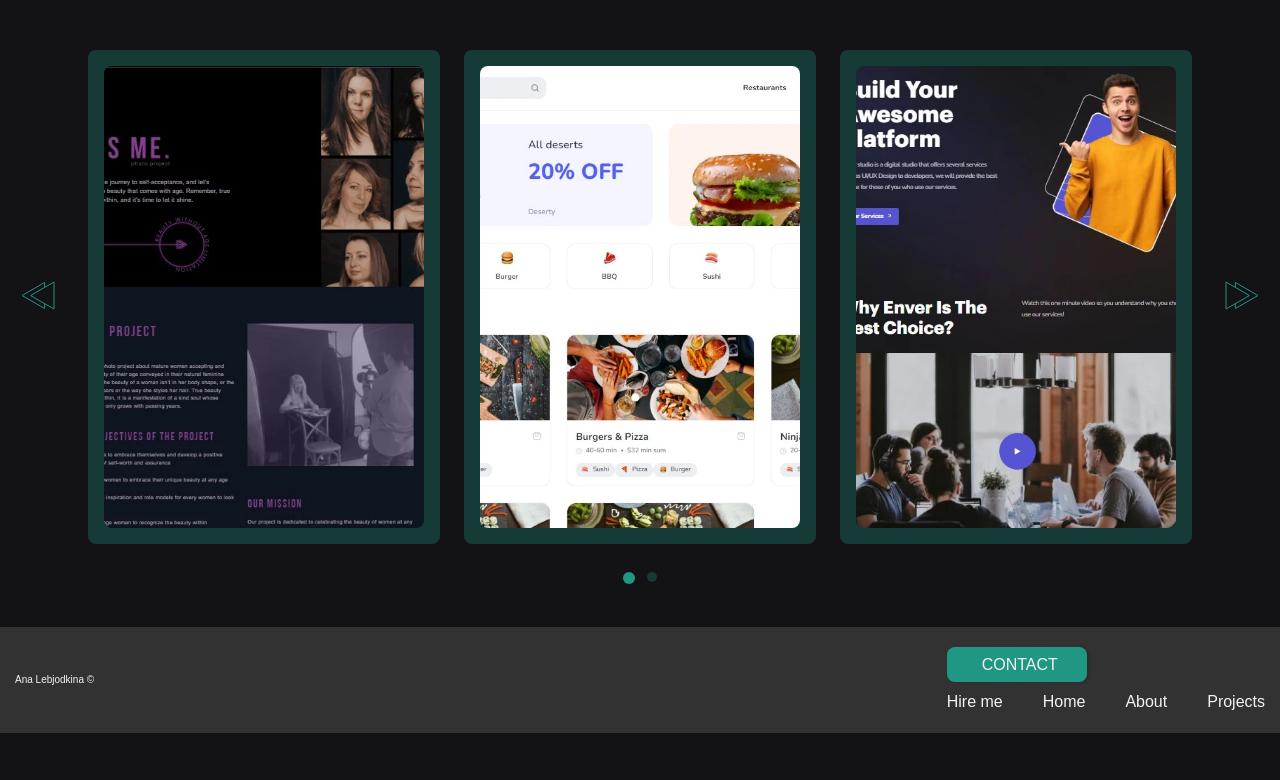
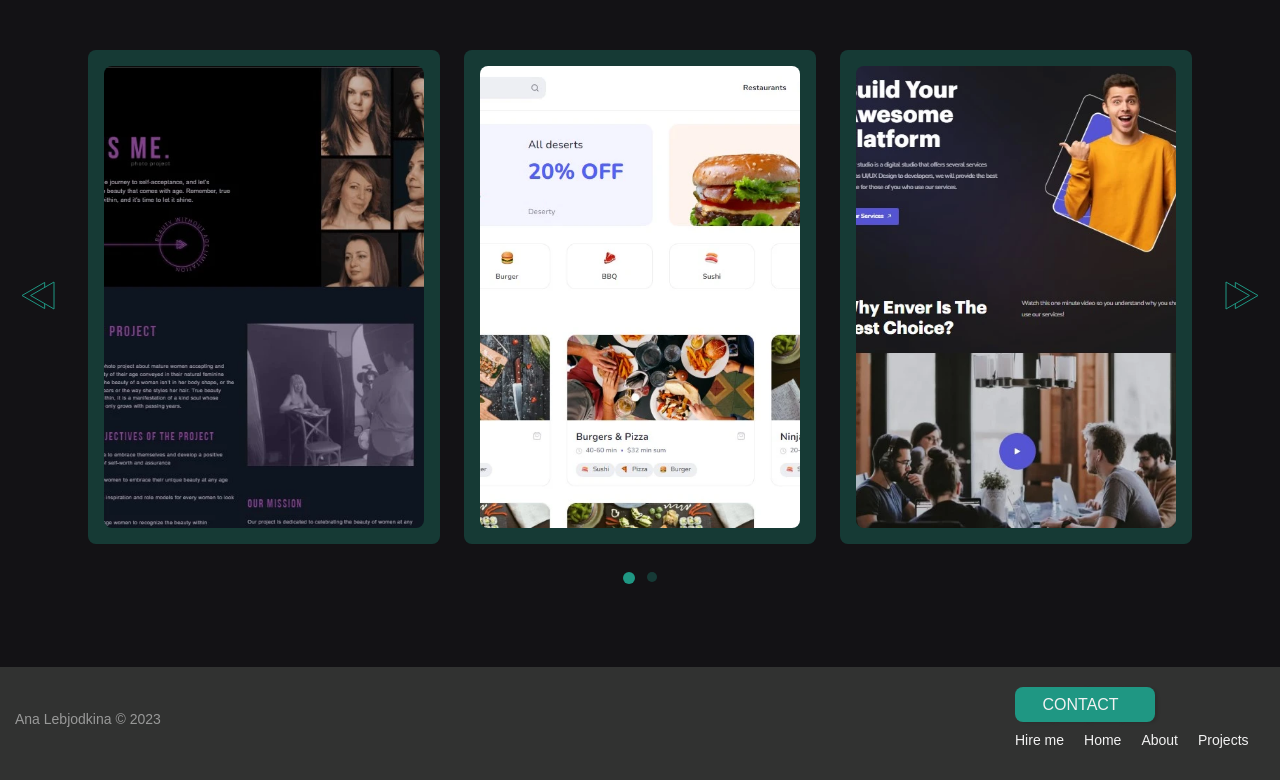
Before and after one commit to analebyodkina/My-Portfolio-Site, a plain HTML site: page index.html in a window 1280 px wide. Shown: the part 1715-2495 px from the top of the page. Before the commit the page ends 2448 px from the top, so only its background shows below. Drawn offline with nearby package versions, Linux system fonts and the light colour scheme.

Commit message:
added getfullyear

```diff
--- a/js/script.js
+++ b/js/script.js
@@ -8,6 +8,10 @@ function navToggle() {
   var headerUl = document.getElementById("headerUl");
   headerUl.classList.toggle("active");
 }
+
+// copyright
+var currentYear = new Date().getFullYear();
+document.getElementById("footer-year").innerHTML = currentYear;
 
 // carousel reflections section
 $('.owl-carousel').owlCarousel({
--- a/scss/_base.scss
+++ b/scss/_base.scss
@@ -20,7 +20,7 @@ html {
     padding: 0 15rem;
     margin-inline: auto;
     @include tablet-992 {
-        padding: 0 24rem;
+        padding: 0 35rem;
     }
 }
 body {
--- a/scss/blocks/_about-section.scss
+++ b/scss/blocks/_about-section.scss
@@ -45,9 +45,10 @@
 
 }
 .edu {
-    display: grid;
-    grid-template-rows: auto 1fr;
+    display: flex;
+    flex-direction: column;
     gap: 20rem;
+    width: 100%;
     &__title {
         align-self: flex-start;
         margin-bottom: 15rem;
@@ -55,7 +56,7 @@
     &__item {
         padding: 25rem;
         border: 2rem solid $color-primary;
-        width: 100%;
+        // width: 100%;
         border-radius: 5rem;
     }
     &__header {
--- a/scss/blocks/_footer.scss
+++ b/scss/blocks/_footer.scss
@@ -1,11 +1,12 @@
 .footer {
-    padding: 20rem 0;
+    padding: 20rem 0 30rem 0;
     background: $bg-add;
     &__container {
         @include flex-between;
     }
 
     &__copyright {
+        @include text($ff, 14rem, 16rem, 400, rgba(255,255,255,0.5));
     }
 
     &__nav {
@@ -16,17 +17,18 @@
         margin-bottom: 10rem;
         span {
             right:-10%;
-            // transform: translateX(-50%);
+            @include tablet-992 {
+                right:-45%;
+            }
         }
     }
-
     &__ul {
         display: flex;
     align-items: center;
-    justify-content: flex-end;
-    gap: 40rem;
+
+    gap: 20rem;
         a {
-            @include text($ff, 16rem, 19rem, 400, $color-text);
+            @include text($ff, 14rem, 16rem, 400, $color-text);
             transition: $transition;
             &:hover {
               color: $color-primary;
--- a/scss/blocks/_projects-section.scss
+++ b/scss/blocks/_projects-section.scss
@@ -1,7 +1,7 @@
 .projects-section {
-    padding: 80rem 15rem;
+    padding: 80rem 15rem 120rem 15rem;
     @include tablet-992 {
-        padding: 40rem 24rem;
+        padding: 40rem 35rem 80rem 35rem;
     }
 	&__item {
         max-width: 435rem;
--- a/scss/utils/_owl-slider.scss
+++ b/scss/utils/_owl-slider.scss
@@ -56,8 +56,8 @@
 .owl-theme .owl-dots .owl-dot {
     width: 16rem;
     height: 16rem;
-    margin-right: 8rem;
-    margin-top: 20rem;
+    margin: 20rem 8rem 0 0;
+
     span {
         background: rgba($color-primary, $alpha: 0.3);
     }
```
Also changed, not shown: css/style.css.
